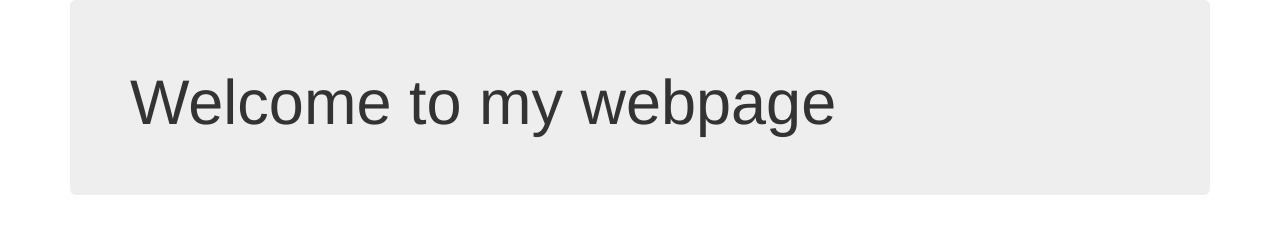
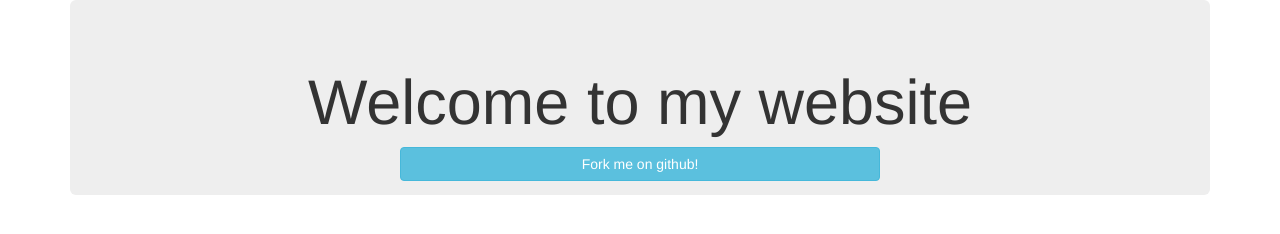
Before and after one commit to MPTG94/node-express-template, a website: page app/html/index.html in a window 1280 px wide. Drawn offline with nearby package versions, Linux system fonts and the light colour scheme.

Commit message:
Updated index.html Added todo's in README.md

```diff
--- a/app/html/index.html
+++ b/app/html/index.html
@@ -19,7 +19,14 @@
 <body>
   <div class="container">
     <div class="jumbotron">
-      <h1>Welcome to my webpage</h1>
+      <div class="text-center">
+        <h1>Welcome to my website</h1>
+        <div class="col-md-6 col-md-offset-3">
+          <a href="https://github.com/MPTG94/node-express-angular" target="_blank"><button class="btn btn-info btn-block">Fork me on github!</button></a>
+        </div>
+      </div>
+
+
     </div>
   </div>
   <!-- jQuery -->
```
Also changed, not shown: README.md.
